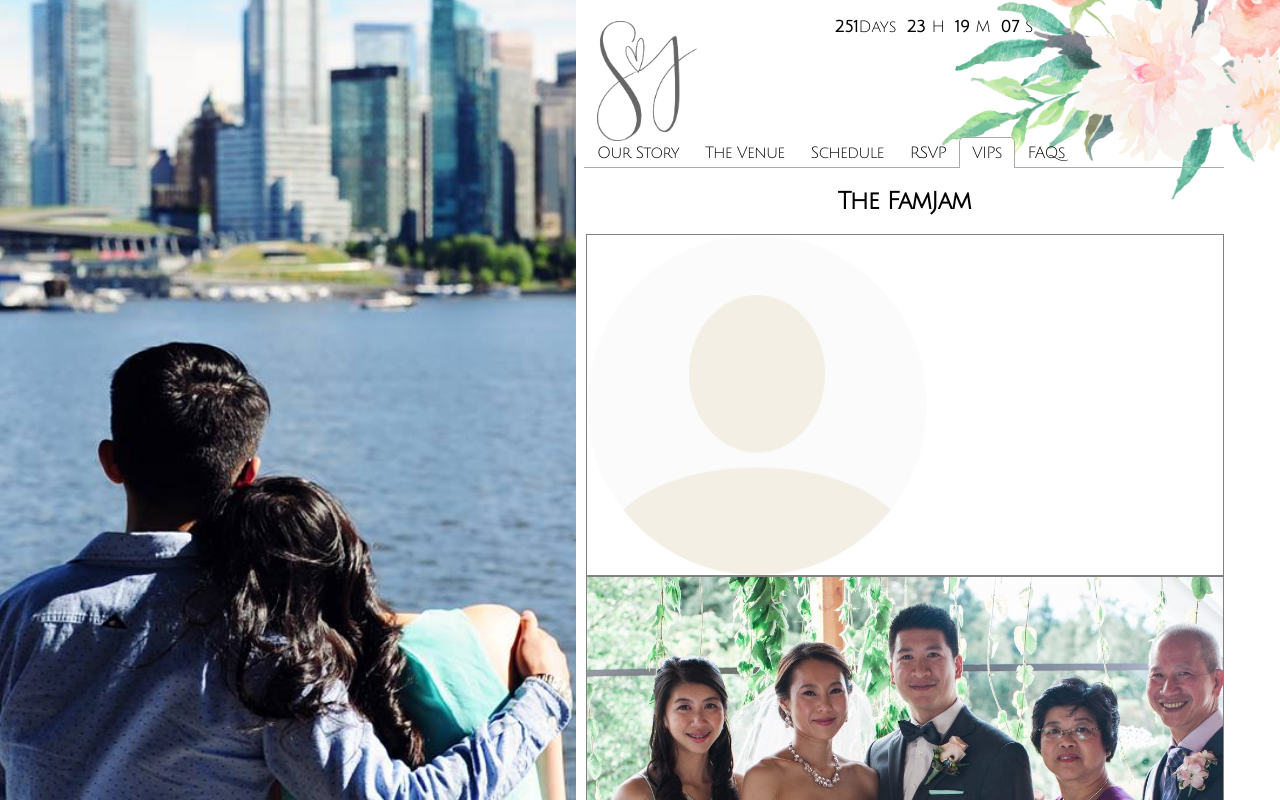
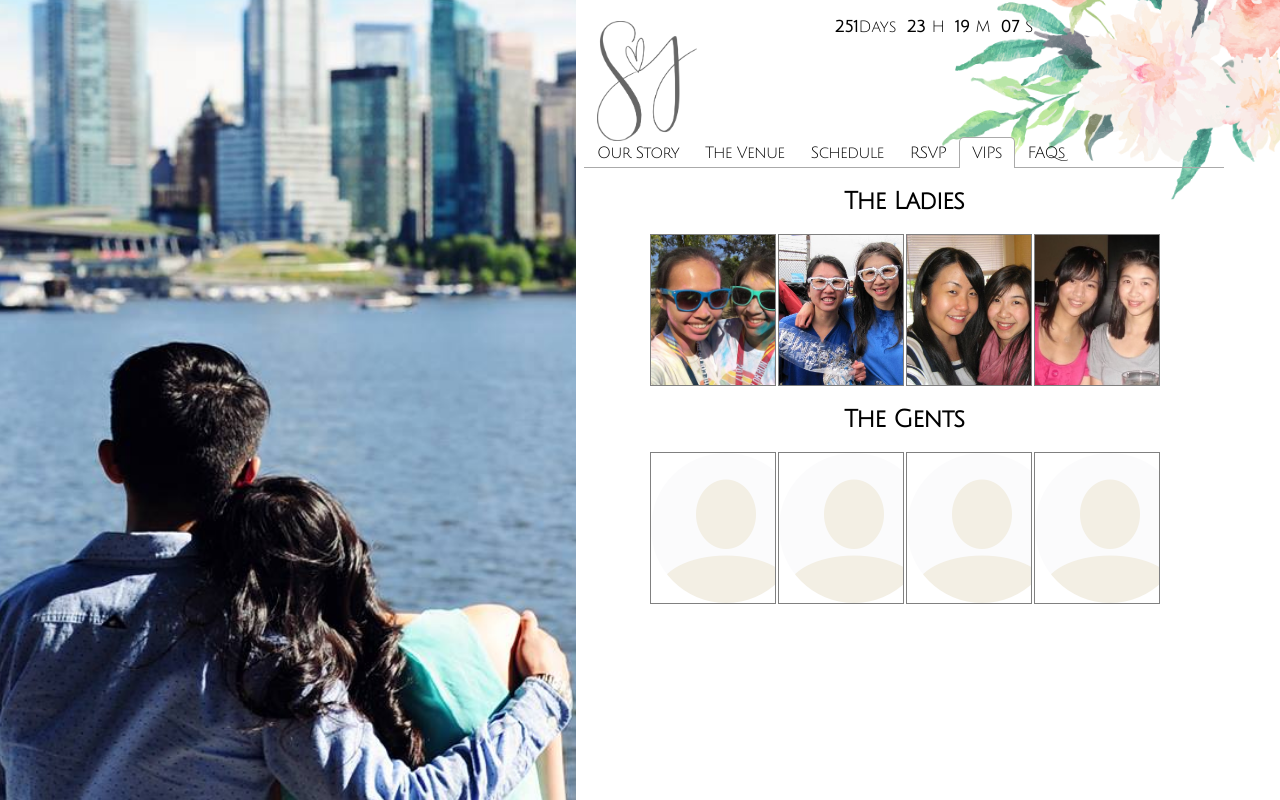
Before and after one commit to jennypoon/react_wed, a React (Create React App) app in the folder client/: page / in a window 1280 px wide. Both pictures are taken after a click on the tab "VIPs". Shown: the top 800 px of the page. Built offline with nearby package versions, Linux system fonts and the light colour scheme; a web font is replaced by a local one.

Commit message:
removed family section for now

```diff
--- a/client/src/components/Team.jsx
+++ b/client/src/components/Team.jsx
@@ -4,32 +4,29 @@ import grace from '../images/grace.jpg'
 import honey from '../images/honey.jpg'
 import abby from '../images/abby.jpg'
 import leora from '../images/leora.jpg'
-import Jenfamily from '../images/family.jpg'
 
 class Team extends Component {
+      // <h2>The FamJam</h2>
+    //   <div className="imgContainer">
+    //     <img src={avatar} alt="Stephen's Family" className="famImage"/>
+    //     <div className="teamHover">
+    //       <div className="teamHoverText">
+    //         <p> Stephen's Family </p>
+    //       </div>
+    //     </div>
+    //   </div>
+
+    //   <div className="imgContainer">
+    //     <img src={Jenfamily} alt="Jenny's Family" className="famImage"/>
+    //     <div className="teamHover">
+    //       <div className="teamHoverText">
+    //         <h1> Jenny's Family </h1>
+    //       </div>
+    //     </div>
+    //   </div>
  render() {
   return (
     <div className="teamComponent">
-
-    <h2>The FamJam</h2>
-      <div className="imgContainer">
-        <img src={avatar} alt="Stephen's Family" className="famImage"/>
-        <div className="teamHover">
-          <div className="teamHoverText">
-            <p> Stephen's Family </p>
-          </div>
-        </div>
-      </div>
-
-      <div className="imgContainer">
-        <img src={Jenfamily} alt="Jenny's Family" className="famImage"/>
-        <div className="teamHover">
-          <div className="teamHoverText">
-            <h1> Jenny's Family </h1>
-          </div>
-        </div>
-      </div>
-
       <h2>The Ladies</h2>
       <div className="teamContainer">
 
```
